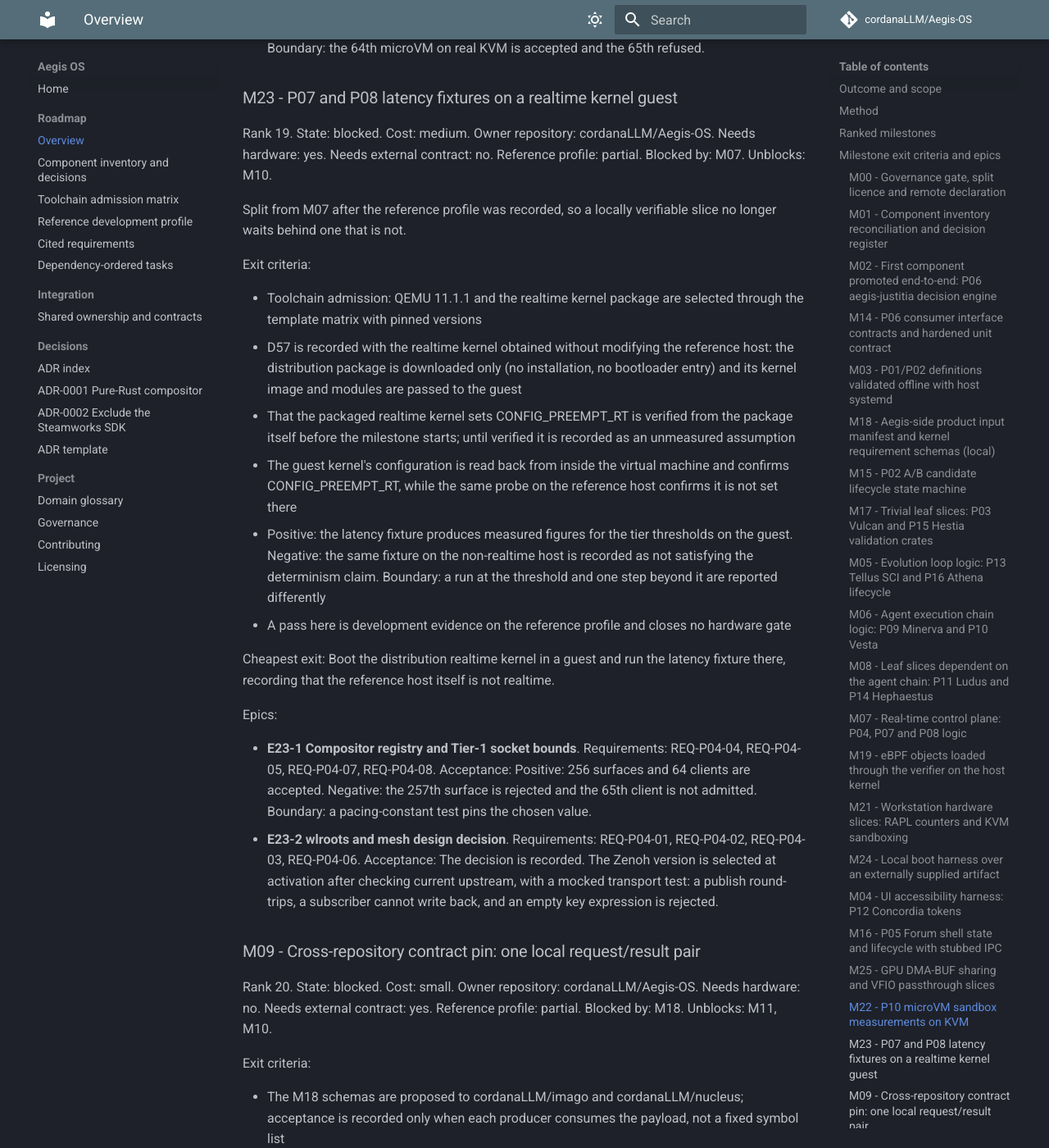
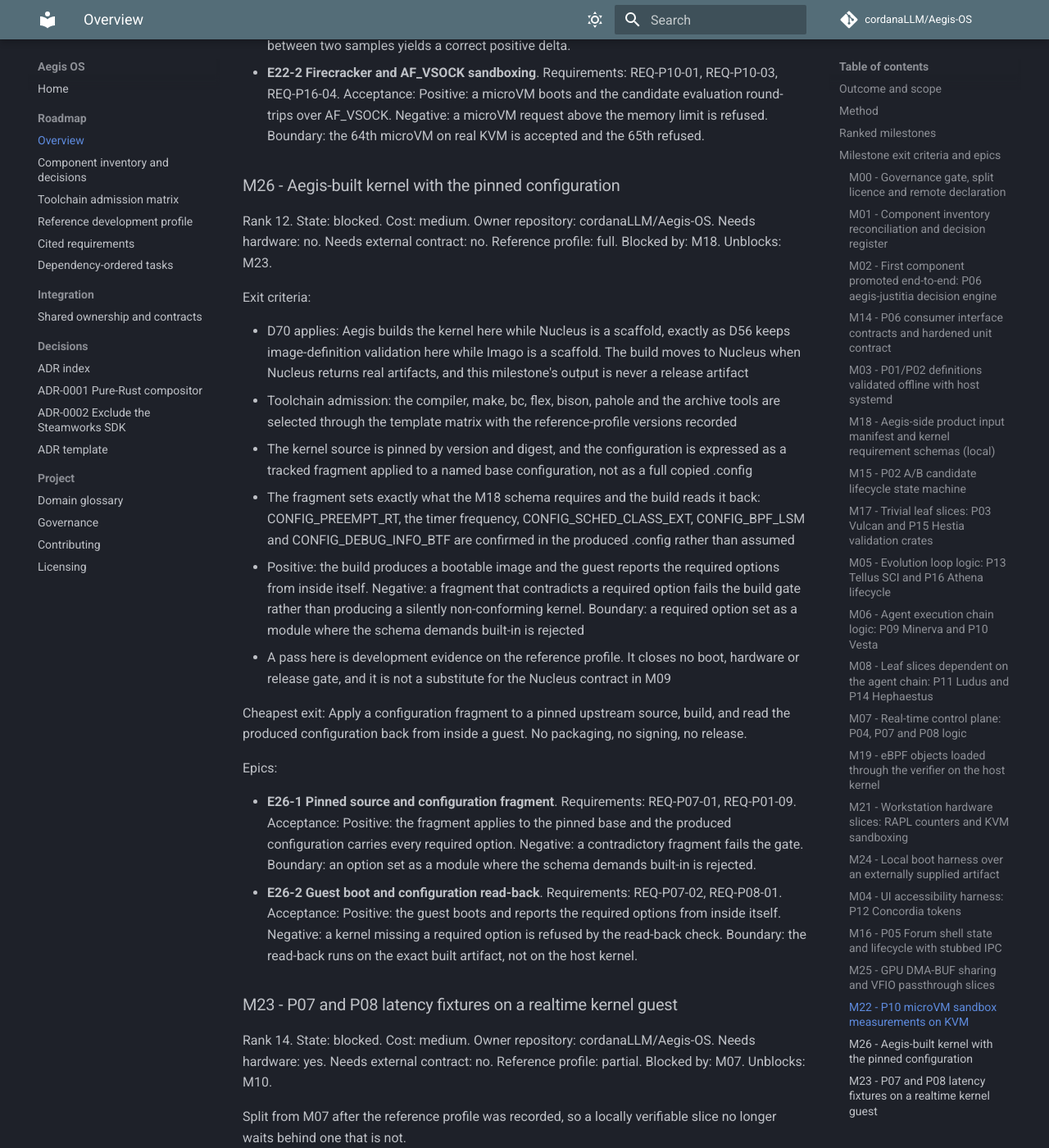
Before and after one commit to cordanaLLM/Aegis-OS, an MkDocs documentation site: the page built from docs/roadmap/README.md, in a window 1280 px wide and 1400 px high, scrolled down 29465 px. Shown: the whole window at 82% size. Built offline with MkDocs 1.6.1 and Material for MkDocs 9.7.7, drawn with Linux system fonts in a browser that asks for light colours; comment, search, counter and statistics services are not loaded; some of the changed text lies outside the part shown.

Commit message:
feat: build the kernel here while Nucleus is a scaffold (D70, M26) (#93)
A repository cannot defer construction to a producer that cannot yet
produce. D56 already keeps image-definition validation here while Imago is
a scaffold; the kernel now follows the same rule. Milestone M26 does the
work: a pinned source, a tracked configuration fragment expressing what the
M18 schema requires, and a read-back of the produced configuration from
inside a guest, with a negative case for a contradictory fragment and a
boundary case for an option set as a module where the schema demands
built-in.

The build toolchain is complete on the reference profile; bc was the only
missing piece and is now installed. Ownership in the stack contract is
unchanged: kernel construction returns to Nucleus once Nucleus returns real
artefacts against the M09 contract. Nothing M26 produces is a release
artefact.

The ranking controller placed M26 at rank 12 and moved the realtime fixture
behind it, since that fixture now runs on a kernel this repository builds.
The integration document's citation digest in the candidate register is
refreshed to the amended file; both cited claims are unchanged.

Signed-off-by: lusoris <lusoris@proton.me>
Co-authored-by: Claude Opus 5 (1M context) <noreply@anthropic.com>

```diff
--- a/docs/roadmap/README.md
+++ b/docs/roadmap/README.md
@@ -138,29 +138,30 @@ score.
 | 0 | M00 | Governance gate, split licence and remote declaration | done | trivial | no | no | not-hardware | - | M01 |
 | 1 | M01 | Component inventory reconciliation and decision register | done | small | no | no | not-hardware | M00 | M02 |
 | 2 | M02 | First component promoted end-to-end: P06 aegis-justitia decision engine | ready | small | no | no | not-hardware | M01 | M14, M03, M17, M07, M04 |
-| 3 | M14 | P06 consumer interface contracts and hardened unit contract | blocked | small | no | no | not-hardware | M02 | M05, M06, M16, M20 |
-| 4 | M03 | P01/P02 definitions validated offline with host systemd | blocked | small | no | no | not-hardware | M02 | M18, M15 |
-| 5 | M18 | Aegis-side product input manifest and kernel requirement schemas (local) | blocked | small | no | no | not-hardware | M03 | M09 |
+| 3 | M03 | P01/P02 definitions validated offline with host systemd | blocked | small | no | no | not-hardware | M02 | M18, M15 |
+| 4 | M14 | P06 consumer interface contracts and hardened unit contract | blocked | small | no | no | not-hardware | M02 | M05, M06, M16, M20 |
+| 5 | M18 | Aegis-side product input manifest and kernel requirement schemas (local) | blocked | small | no | no | not-hardware | M03 | M09, M26 |
 | 6 | M15 | P02 A/B candidate lifecycle state machine | blocked | small | no | no | not-hardware | M03 | M24 |
 | 7 | M17 | Trivial leaf slices: P03 Vulcan and P15 Hestia validation crates | blocked | trivial | no | no | not-hardware | M02 | M25 |
 | 8 | M05 | Evolution loop logic: P13 Tellus SCI and P16 Athena lifecycle | blocked | small | no | no | not-hardware | M14 | M19, M21 |
 | 9 | M06 | Agent execution chain logic: P09 Minerva and P10 Vesta | blocked | small | no | no | not-hardware | M14 | M08, M22 |
 | 10 | M08 | Leaf slices dependent on the agent chain: P11 Ludus and P14 Hephaestus | blocked | small | no | no | not-hardware | M06 | M25 |
 | 11 | M07 | Real-time control plane: P04, P07 and P08 logic | blocked | medium | no | no | not-hardware | M02 | M19, M23 |
-| 12 | M19 | eBPF objects loaded through the verifier on the host kernel | blocked | medium | no | no | full | M05, M07 | M10 |
-| 13 | M24 | Local boot harness over an externally supplied artifact | blocked | large | yes | no | full | M15 | M11 |
-| 14 | M04 | UI accessibility harness: P12 Concordia tokens | blocked | medium | no | no | not-hardware | M02 | M16 |
-| 15 | M16 | P05 Forum shell state and lifecycle with stubbed IPC | blocked | small | no | no | not-hardware | M04, M14 | - |
-| 16 | M21 | Workstation hardware slices: RAPL counters and KVM sandboxing | blocked | small | yes | no | full (privileged read) | M05 | - |
-| 17 | M25 | GPU DMA-BUF sharing and VFIO passthrough slices | blocked | medium | yes | no | full | M08, M17 | M12 |
-| 18 | M22 | P10 microVM sandbox measurements on KVM | blocked | medium | yes | no | full | M06 | - |
-| 19 | M23 | P07 and P08 latency fixtures on a realtime kernel guest | blocked | medium | yes | no | partial | M07 | M10 |
-| 20 | M09 | Cross-repository contract pin: one local request/result pair | blocked | small | no | yes | partial | M18 | M11, M10 |
-| 21 | M11 | Minimal image build with artifact, signature and boot evidence | blocked | medium | yes | yes | partial | M09, M24 | M13, M20, M12 |
-| 22 | M10 | eBPF objects re-verified against the Nucleus-pinned kernel in a VM | blocked | medium | yes | yes | partial | M09, M19, M23 | M12 |
-| 23 | M20 | TPM2 attestation slice on swtpm: audit-record signing and /var unseal | blocked | medium | yes | yes | full | M11, M14 | - |
-| 24 | M12 | GPU-backed slices: DMA-BUF, VFIO and P2PDMA paths | blocked | large | yes | yes | partial | M25, M10, M11 | - |
-| 25 | M13 | Release signing and remote delivery (stack.md step 5) | blocked | medium | no | yes | partial | M11 | - |
+| 12 | M26 | Aegis-built kernel with the pinned configuration | blocked | medium | no | no | full | M18 | M23 |
+| 13 | M19 | eBPF objects loaded through the verifier on the host kernel | blocked | medium | no | no | full | M05, M07 | M10 |
+| 14 | M23 | P07 and P08 latency fixtures on a realtime kernel guest | blocked | medium | yes | no | full | M07, M26 | M10 |
+| 15 | M24 | Local boot harness over an externally supplied artifact | blocked | large | yes | no | full | M15 | M11 |
+| 16 | M04 | UI accessibility harness: P12 Concordia tokens | blocked | medium | no | no | not-hardware | M02 | M16 |
+| 17 | M16 | P05 Forum shell state and lifecycle with stubbed IPC | blocked | small | no | no | not-hardware | M04, M14 | - |
+| 18 | M21 | Workstation hardware slices: RAPL counters and KVM sandboxing | blocked | small | yes | no | full (privileged read) | M05 | - |
+| 19 | M25 | GPU DMA-BUF sharing and VFIO passthrough slices | blocked | medium | yes | no | full | M08, M17 | M12 |
+| 20 | M22 | P10 microVM sandbox measurements on KVM | blocked | medium | yes | no | full | M06 | - |
+| 21 | M09 | Cross-repository contract pin: one local request/result pair | blocked | small | no | yes | partial | M18 | M11, M10 |
+| 22 | M11 | Minimal image build with artifact, signature and boot evidence | blocked | medium | yes | yes | partial | M09, M24 | M13, M20, M12 |
+| 23 | M10 | eBPF objects re-verified against the Nucleus-pinned kernel in a VM | blocked | medium | yes | yes | partial | M09, M19, M23 | M12 |
+| 24 | M20 | TPM2 attestation slice on swtpm: audit-record signing and /var unseal | blocked | medium | yes | yes | full | M11, M14 | - |
+| 25 | M12 | GPU-backed slices: DMA-BUF, VFIO and P2PDMA paths | blocked | large | yes | yes | partial | M25, M10, M11 | - |
+| 26 | M13 | Release signing and remote delivery (stack.md step 5) | blocked | medium | no | yes | partial | M11 | - |
 
 The reference profile column records what the machine in
 `planning/hardware-profile.json` can evidence for that milestone. A pass there
@@ -1137,9 +1138,57 @@ Epics:
   above the memory limit is refused. Boundary: the 64th microVM on real KVM is
   accepted and the 65th refused.
 
+### M26 - Aegis-built kernel with the pinned configuration
+
+Rank 12. State: blocked. Cost: medium. Owner repository: cordanaLLM/Aegis-OS.
+Needs hardware: no. Needs external contract: no. Reference profile: full.
+Blocked by: M18. Unblocks: M23.
+
+Exit criteria:
+
+- D70 applies: Aegis builds the kernel here while Nucleus is a scaffold, exactly
+  as D56 keeps image-definition validation here while Imago is a scaffold. The
+  build moves to Nucleus when Nucleus returns real artifacts, and this
+  milestone's output is never a release artifact
+- Toolchain admission: the compiler, make, bc, flex, bison, pahole and the
+  archive tools are selected through the template matrix with the
+  reference-profile versions recorded
+- The kernel source is pinned by version and digest, and the configuration is
+  expressed as a tracked fragment applied to a named base configuration, not as
+  a full copied .config
+- The fragment sets exactly what the M18 schema requires and the build reads it
+  back: CONFIG_PREEMPT_RT, the timer frequency, CONFIG_SCHED_CLASS_EXT,
+  CONFIG_BPF_LSM and CONFIG_DEBUG_INFO_BTF are confirmed in the produced .config
+  rather than assumed
+- Positive: the build produces a bootable image and the guest reports the
+  required options from inside itself. Negative: a fragment that contradicts a
+  required option fails the build gate rather than producing a silently
+  non-conforming kernel. Boundary: a required option set as a module where the
+  schema demands built-in is rejected
+- A pass here is development evidence on the reference profile. It closes no
+  boot, hardware or release gate, and it is not a substitute for the Nucleus
+  contract in M09
+
+Cheapest exit: Apply a configuration fragment to a pinned upstream source,
+build, and read the produced configuration back from inside a guest. No
+packaging, no signing, no release.
+
+Epics:
+
+- **E26-1 Pinned source and configuration fragment**. Requirements: REQ-P07-01,
+  REQ-P01-09. Acceptance: Positive: the fragment applies to the pinned base and
+  the produced configuration carries every required option. Negative: a
+  contradictory fragment fails the gate. Boundary: an option set as a module
+  where the schema demands built-in is rejected.
+- **E26-2 Guest boot and configuration read-back**. Requirements: REQ-P07-02,
+  REQ-P08-01. Acceptance: Positive: the guest boots and reports the required
+  options from inside itself. Negative: a kernel missing a required option is
+  refused by the read-back check. Boundary: the read-back runs on the exact
+  built artifact, not on the host kernel.
+
 ### M23 - P07 and P08 latency fixtures on a realtime kernel guest
 
-Rank 19. State: blocked. Cost: medium. Owner repository: cordanaLLM/Aegis-OS.
+Rank 14. State: blocked. Cost: medium. Owner repository: cordanaLLM/Aegis-OS.
 Needs hardware: yes. Needs external contract: no. Reference profile: partial.
 Blocked by: M07. Unblocks: M10.
 
@@ -1184,7 +1233,7 @@ Epics:
 
 ### M09 - Cross-repository contract pin: one local request/result pair
 
-Rank 20. State: blocked. Cost: small. Owner repository: cordanaLLM/Aegis-OS.
+Rank 21. State: blocked. Cost: small. Owner repository: cordanaLLM/Aegis-OS.
 Needs hardware: no. Needs external contract: yes. Reference profile: partial.
 Blocked by: M18. Unblocks: M11, M10.
 
@@ -1956,19 +2005,17 @@ Open decisions:
   first component lands on Rust edition 2024 with the current stable toolchain
   and current crate releases; Renovate proposes the moves and the gates prove
   them.
-- **D70** Where does the kernel for realtime and scheduler work come from?
-  Decision (2026-09-13): Nucleus builds it against the Aegis kernel requirement
-  schema authored in M18. A distribution realtime package may serve as an
-  interim source for an early guest fixture, with its configuration read back
-  from inside the guest rather than assumed, because the product will need
-  options no general-purpose package carries and kernel construction belongs to
-  Nucleus under docs/integration/stack.md.
-
-## Evidence
-
-Bundle sha256: 8186bf0336e16764216396a147c536d96b3933901f5b2b81a4d0d3b74ffa25c6.
-Sources cited by requirements (id, sha256):
-
+
+- **D70** Where does the kernel come from? Decision (2026-09-13, amended the
+  same day): Aegis builds the kernel in this repository while Nucleus is a
+  scaffold, for the same reason D56 keeps image-definition validation here while
+  Imago is a scaffold. A repository cannot defer construction to a producer that
+  cannot yet produce. The build is milestone M26: a pinned source, a tracked
+  configuration fragment expressing what the M18 schema requires, and a
+  read-back of the produced configuration from inside a guest. It is development
+  evidence and never a release artifact. Kernel construction returns to Nucleus,
+  which owns it under docs/integration/stack.md, once Nucleus returns real
+  artifacts against the M09 contract.
 - export-001 f32a74743af5ab85c0682a5384cf01b71b0e9e2878d8f8ce09a6d592211e4ea5
 - export-002 7e0c95f4ea0570ea620952a4f69d45580a73956643eda3353b3f2ca273405a91
 - export-003 13af15ffc31684e94023ae9aa84339b80b4dd6025332d9fefca743e83400500c
```
Also changed, not shown: other parts of docs/roadmap/README.md (+14 -14 lines), CHANGELOG.md (+11 -0 lines), docs/integration/stack.md (+7 -0 lines), 2 other files.
